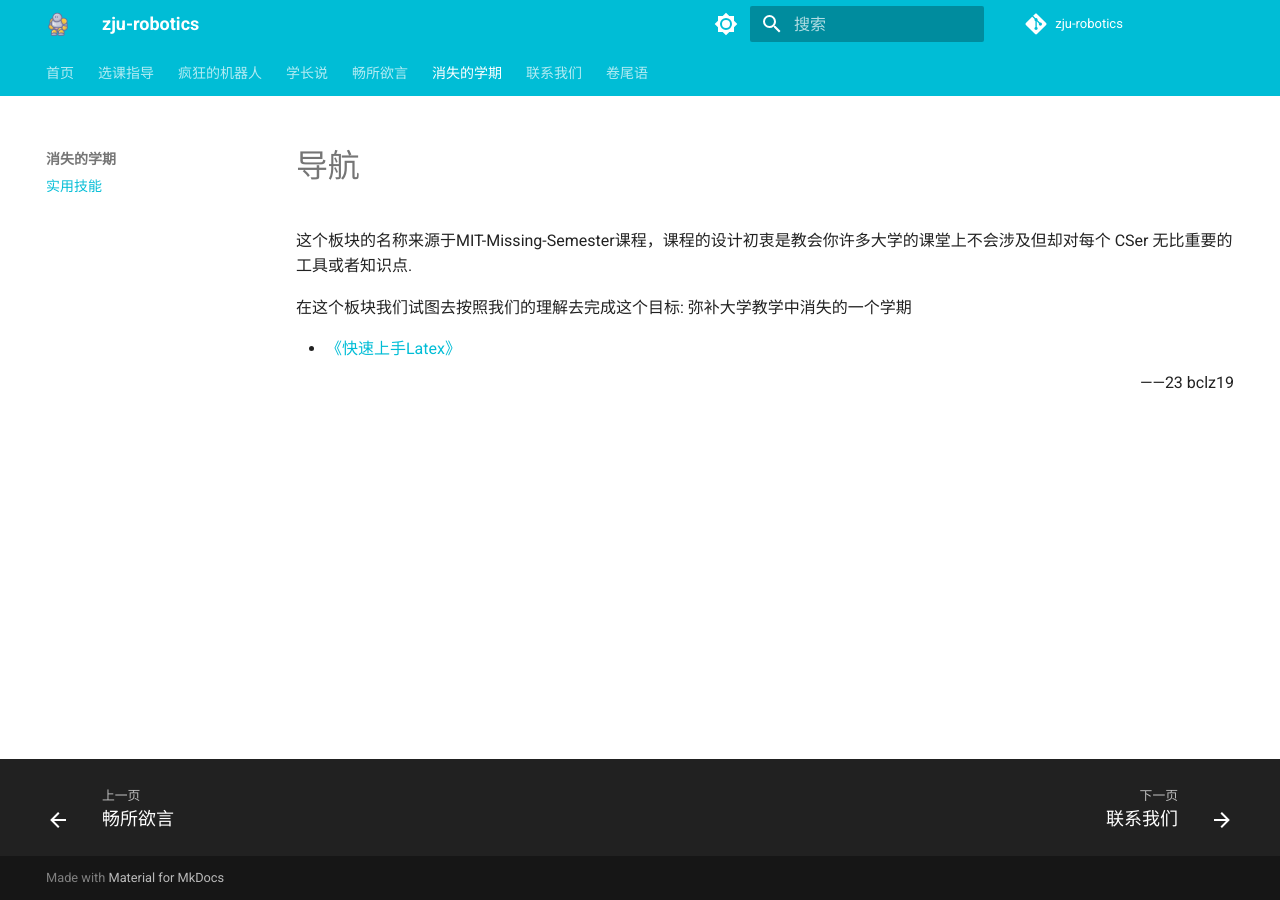
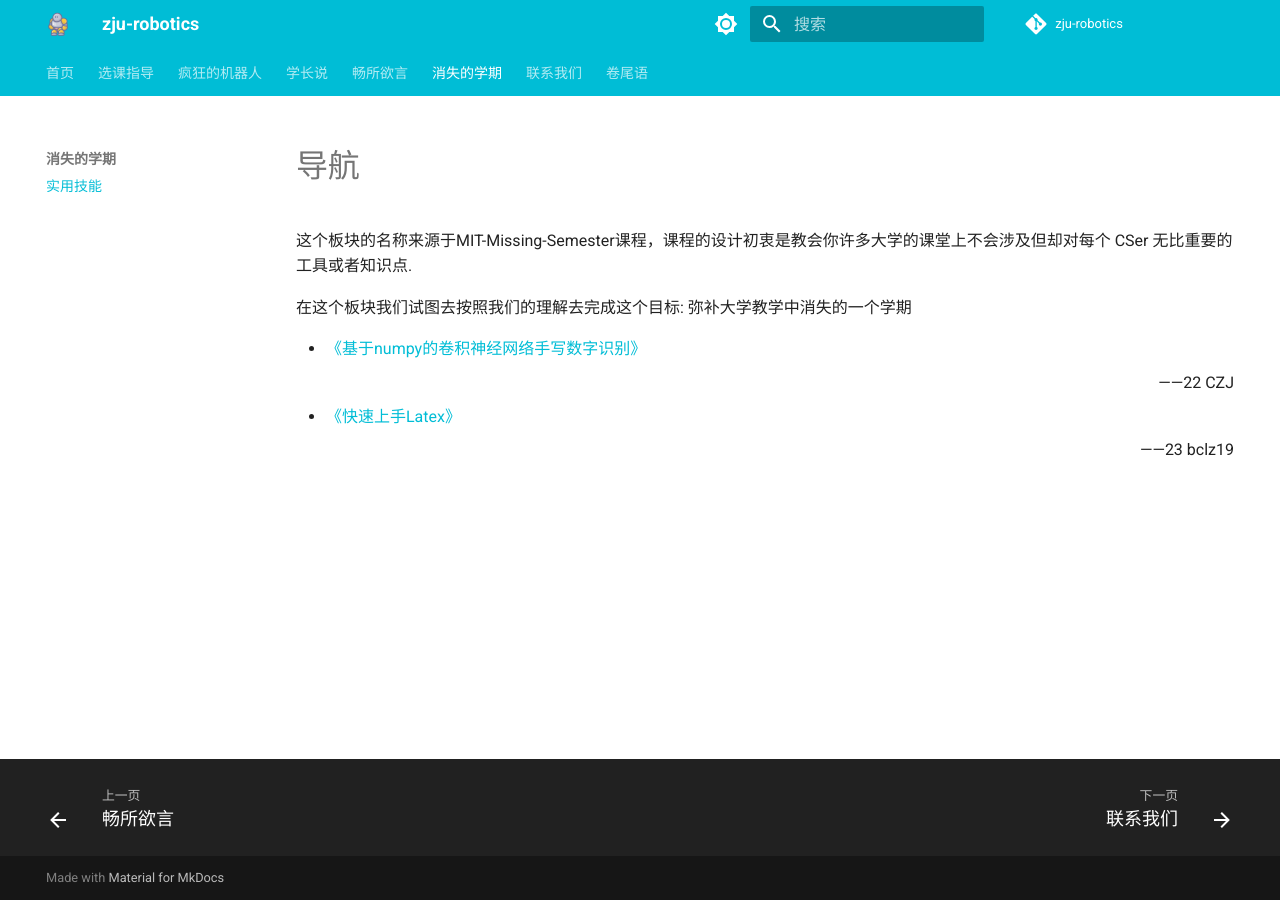
Before and after one commit to bclz19/zju-robotics, an MkDocs documentation site: the page built from docs/missing_semester/index.md, in a window 1280 px wide. Built offline with MkDocs 1.6.1 and Material for MkDocs 9.7.7, drawn with Linux system fonts in a browser that asks for light colours; comment, search, counter and statistics services are not loaded.

Commit message:
更新 基于numpy的卷积神经网络手写数字识别

```diff
--- a/docs/missing_semester/index.md
+++ b/docs/missing_semester/index.md
@@ -4,4 +4,6 @@
 
 在这个板块我们试图去按照我们的理解去完成这个目标: 弥补大学教学中消失的一个学期
 
+
+* [《基于numpy的卷积神经网络手写数字识别》](基于numpy的卷积神经网络手写数字识别.pdf) <p align="right"> ——22 CZJ </p>
 * [《快速上手Latex》](Latex.md) <p align="right"> ——23 bclz19 </p>
```
Also changed, not shown: 1 other file.
